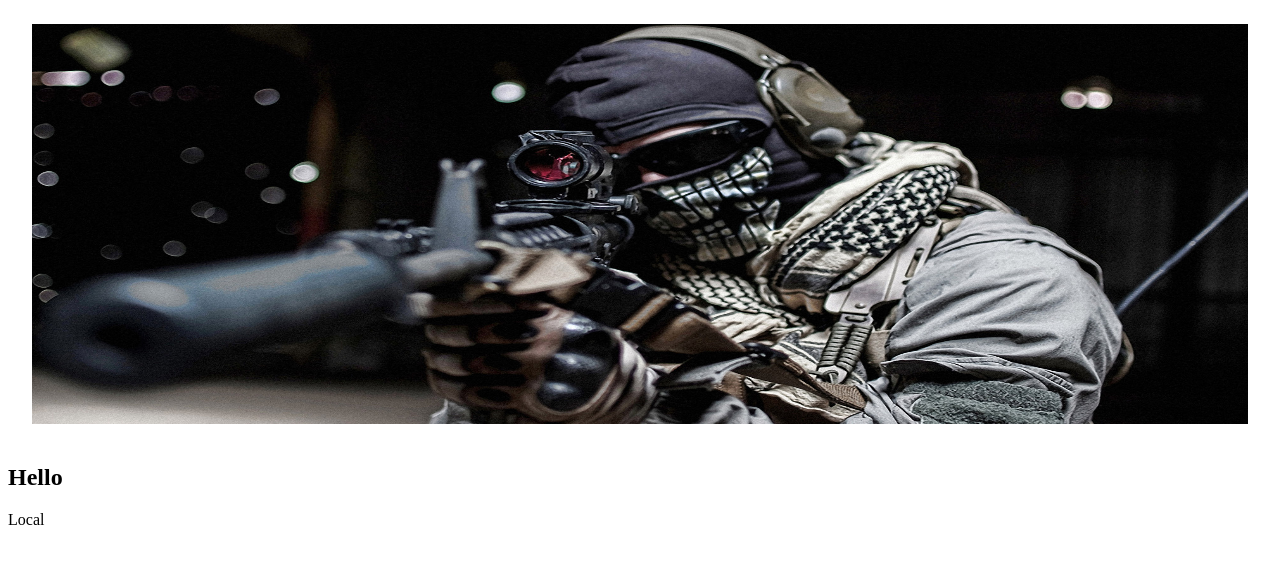
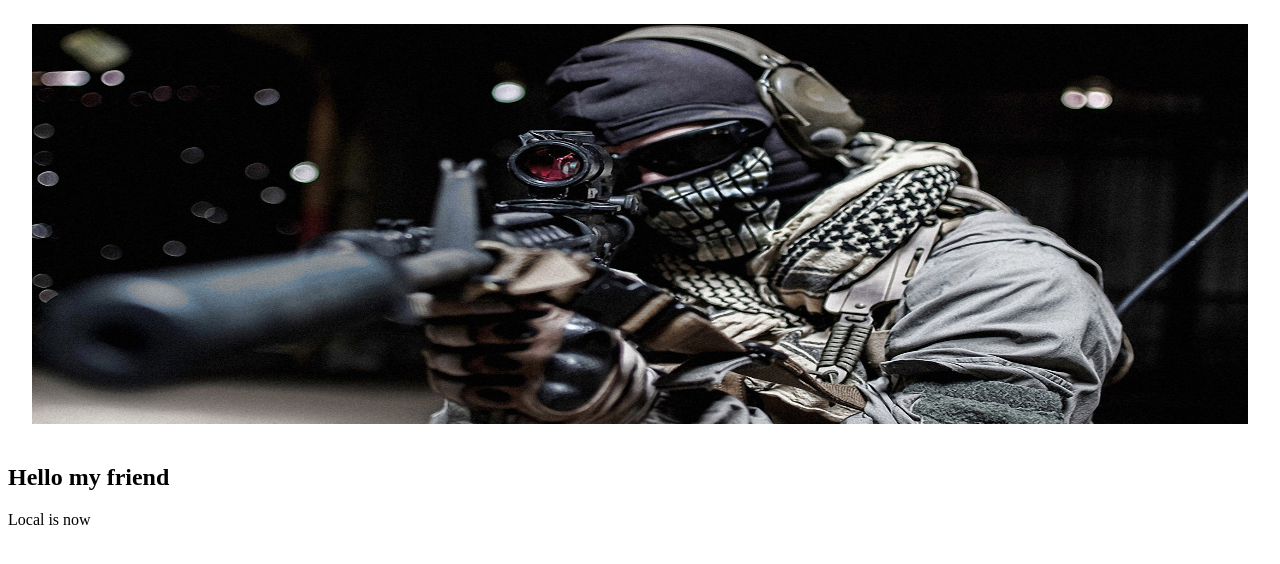
Before and after one commit to angelnpo/cssSliderAutomatico, a plain HTML site: page index.html in a window 1280 px wide. Drawn offline with Linux system fonts and the light colour scheme.

Commit message:
change from repository

```diff
--- a/index.html
+++ b/index.html
@@ -16,8 +16,8 @@
            </ul>
        </div>
        <div>
-           <h2>Hello</h2>
-           <p>Local</p>
+           <h2>Hello my friend</h2>
+           <p>Local is now</p>
        </div>
    </body>
 </html>
```
